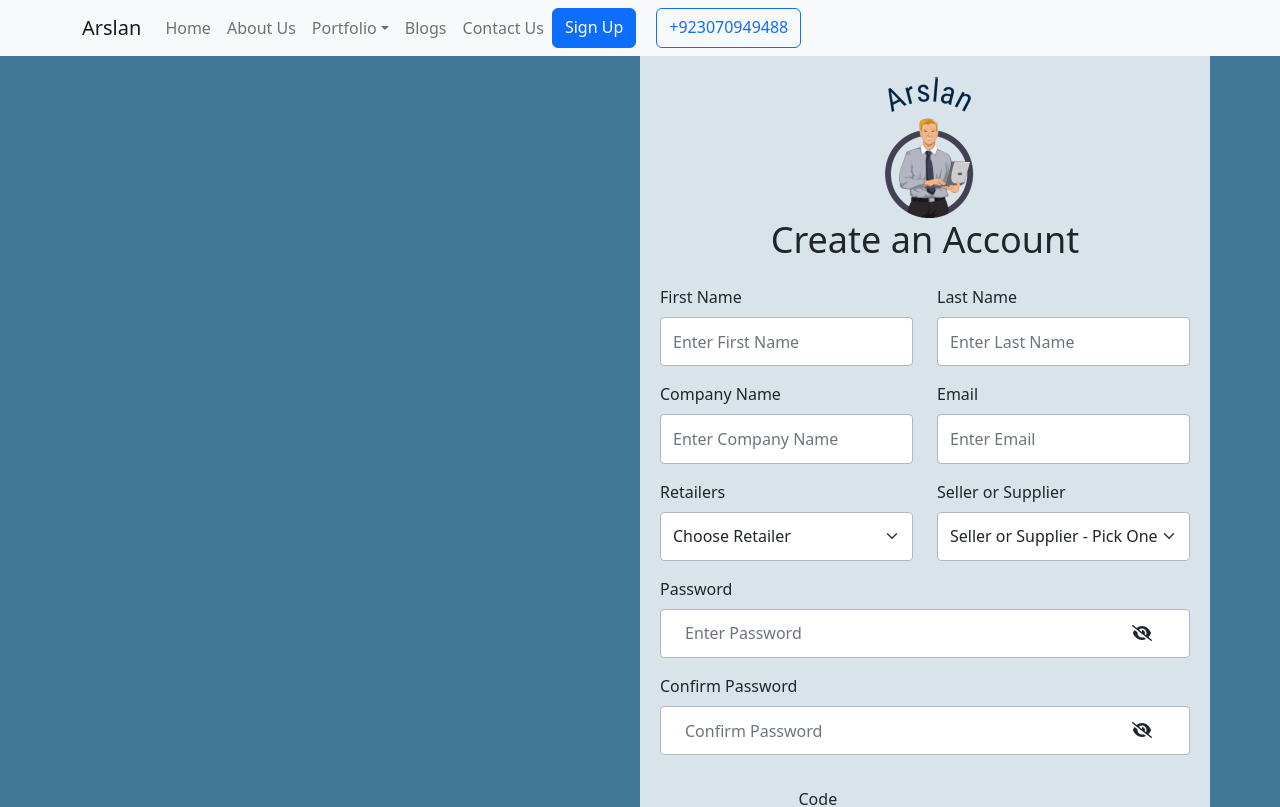
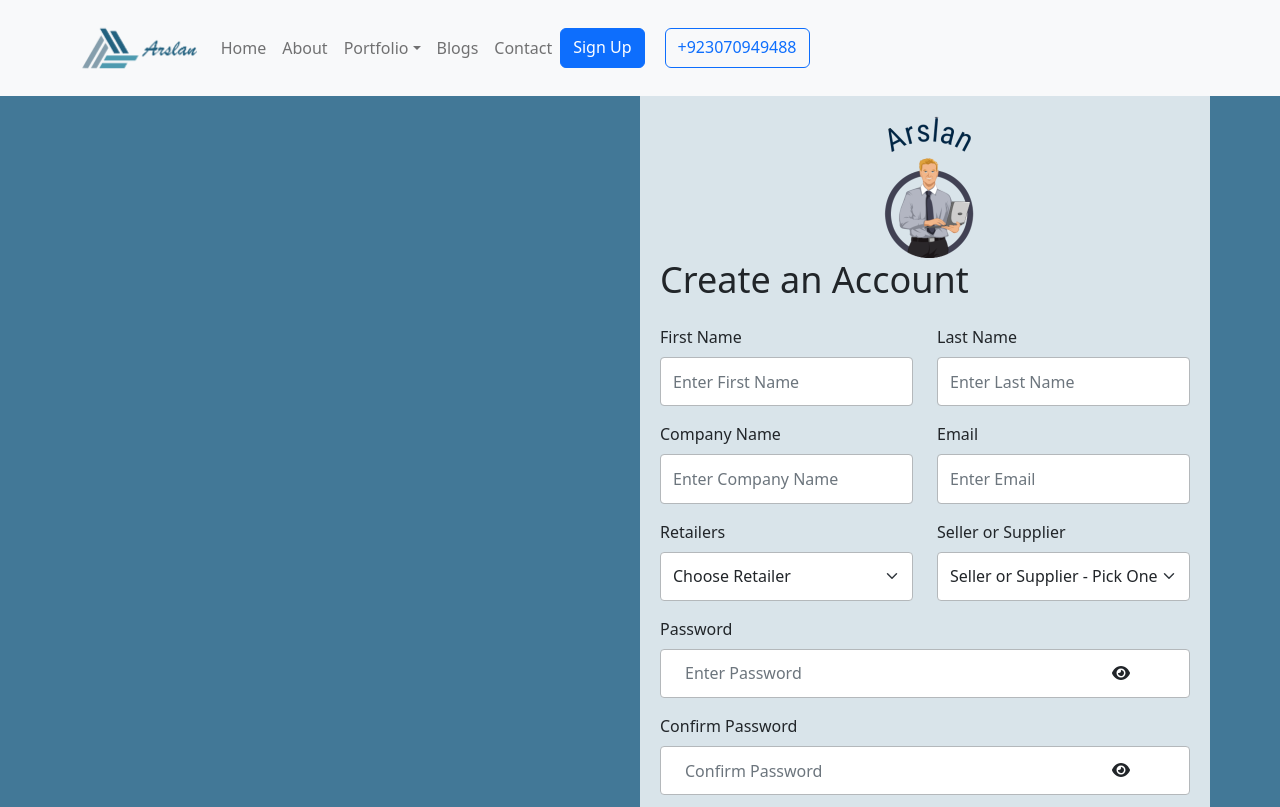
Before and after one commit to ArslanArshad105/react-projects, a React (Create React App) app: page /signup in a window 1280 px wide. Shown: the top 807 px of the page. Built offline with nearby package versions, Linux system fonts and the light colour scheme.

Commit message:
Created Constant File

```diff
--- a/src/App.js
+++ b/src/App.js
@@ -15,18 +15,11 @@ import SignIn from "./Components/SignupPage/SignIn";
 function App() {
   return (
     <>
-      <Navigationbar
-        title="Arslan"
-        aboutus="About Us"
-        blogs="Blogs"
-        contactus="Contact Us"
-        btnnmbrurl="tel: +923070949488"
-        button="+923070949488"
-      />
+      <Navigationbar btnnmbrurl="tel: +923070949488" button="+923070949488" />
       <Routes>
         <Route path="/" element={<Home />}></Route>
-        <Route path="/contact-us/" element={<ContactUs />}></Route>
-        <Route path="/about-us/" element={<AboutUs />}></Route>
+        <Route path="/contact/" element={<ContactUs />}></Route>
+        <Route path="/about/" element={<AboutUs />}></Route>
         <Route path="/blogs/" element={<Blogs />}></Route>
         <Route path="/airbnb/" element={<Airbnb />}></Route>
         <Route path="/todolist/" element={<SaveToLocalStorage />}></Route>
--- a/src/Components/AirbnbPage/Airbnb.js
+++ b/src/Components/AirbnbPage/Airbnb.js
@@ -3,10 +3,11 @@ import { Row, Container, Navbar, Button, Col } from "react-bootstrap";
 import Heroimg from "../AirbnbPage/Heroimg";
 import Card from "../AirbnbPage/Card";
 import Card2 from "../AirbnbPage/Card2";
-import { data } from "../../data";
+import { data } from "../../Services/data";
 import axios from "axios";
 import Spinner from "../LoadingSpinner/Spinner";
 import { Helmet } from "react-helmet";
+import * as Constants from "../../Services/Constants";
 
 const Airbnb = () => {
   const [records, setRecords] = useState([]);
@@ -17,7 +18,7 @@ const Airbnb = () => {
   useEffect(() => {
     setLoading(true);
     axios
-      .get("https://api.escuelajs.co/api/v1/products", {
+      .get(Constants.FAKE_STORE_API, {
         params: {
           offset: pagenumber * 10,
           limit: 10,
--- a/src/Components/Navigationbar.js
+++ b/src/Components/Navigationbar.js
@@ -13,12 +13,18 @@ const Navigationbar = (props) => {
   return (
     <Navbar bg="light" expand="lg" className="stickyNavbar">
       <Container>
-        <Navbar.Brand href="/">{props.title}</Navbar.Brand>
+        <Navbar.Brand href="/" style={{ height: "80px" }}>
+          <img
+            src="../../Media/Arslan_Logo_2-1.png"
+            alt="Logo"
+            style={{ height: "70px" }}
+          />
+        </Navbar.Brand>
         <Navbar.Toggle aria-controls="basic-navbar-nav" />
         <Navbar.Collapse id="basic-navbar-nav">
           <Nav className="me-auto">
             <Nav.Link href="/">Home</Nav.Link>
-            <Nav.Link href="/about-us">About Us</Nav.Link>
+            <Nav.Link href="/about">About</Nav.Link>
             <NavDropdown
               title="Portfolio"
               id="basic-nav-dropdown"
@@ -35,7 +41,7 @@ const Navigationbar = (props) => {
               </NavDropdown.Item>
             </NavDropdown>
             <Nav.Link href="/blogs">Blogs</Nav.Link>
-            <Nav.Link href="/contact-us">{props.contactus}</Nav.Link>
+            <Nav.Link href="/contact">Contact</Nav.Link>
             <Button href="/signup" style={{ marginRight: "20px" }}>
               Sign Up
             </Button>
--- a/src/Components/SignupPage/SignIn.js
+++ b/src/Components/SignupPage/SignIn.js
@@ -126,7 +126,7 @@ const SignIn = () => {
                     <Col xs={1} sm={2} md={2} className="col-icon">
                       <FontAwesomeIcon
                         className="fa-Eye"
-                        icon={showPassword ? faEye : faEyeSlash}
+                        icon={showPassword ? faEyeSlash : faEye}
                         onClick={showHidePassword}
                       />
                     </Col>
--- a/src/Components/SignupPage/SignUp.js
+++ b/src/Components/SignupPage/SignUp.js
@@ -17,6 +17,7 @@ import { useForm } from "react-hook-form";
 import { FontAwesomeIcon } from "@fortawesome/react-fontawesome";
 import { faEye, faEyeSlash } from "@fortawesome/free-solid-svg-icons";
 import axios from "axios";
+import * as Constants from "../../Services/Constants";
 
 const SignUp = () => {
   const [displaytext, setDisplayText] = useState({
@@ -28,28 +29,77 @@ const SignUp = () => {
     handleSubmit,
     watch,
     getValues,
+    reset,
+    setError,
     formState: { errors },
   } = useForm();
-  const onSubmit = (userdata) => {
+  const onSubmit = async (userdata) => {
     // console.log(watch(userdata));
     watch(userdata);
 
     axios({
       method: "POST",
-      mode: "cors",
-      url: "http://localhost:3000/api/v1/user/seller_signup/",
+      url: Constants.BASEURL + "user/seller_signup/",
       headers: {
         "Access-Control-Allow-Origin": "*",
       },
       data: userdata,
     })
       .then(function (response) {
-        console.log(response);
+        // console.log(response);
+
+        reset({
+          first_name: "",
+          last_name: "",
+          brand_name: "",
+          email: "",
+          retailer: "",
+          vendor_type: "",
+          password: "",
+          Confirm_Password: "",
+          Code: "",
+          Terms: false,
+        });
+        setDisplayText(false);
       })
       .catch(function (error) {
+        const errorMessage = error.response.data.email
+          ? "The email is already registered."
+          : error.response.data.detail.includes("RETAILER: Walmart, ID: 21")
+          ? "Choose Walmart Retailer beacuse SELLER is already existed with Target!"
+          : error.response.data.detail.includes("RETAILER: Target, ID: 10")
+          ? "Choose Target Retailer beacuse SELLER is already existed with Walmart!"
+          : error.response.data.detail.includes("vendor type: SEL")
+          ? "Choose Seller, with this Company Name to create user beacuse Company is already existed!"
+          : error.response.data.detail.includes("vendor type: SUP")
+          ? "Choose Supplier, with this Company Name to create user beacuse Company is already existed!"
+          : null;
+
         console.log(error);
+        setError(error.response.data.email ? "email" : "root.serverError", {
+          type: error.response.status,
+          message: errorMessage,
+        });
       });
   };
+
+  // useEffect(() => {
+  //   if (formState.isSubmitSuccessful) {
+  //     reset({
+  //       first_name: "",
+  //       last_name: "",
+  //       brand_name: "",
+  //       email: "",
+  //       retailer: "",
+  //       vendor_type: "",
+  //       password: "",
+  //       Confirm_Password: "",
+  //       Code: "",
+  //       Terms: false,
+  //     });
+  //     setDisplayText(false);
+  //   }
+  // }, [formState, isSubmitSuccessful, reset]);
 
   const showHidePassword = (field) => {
     var temp = { ...displaytext };
@@ -57,15 +107,6 @@ const SignUp = () => {
     else temp.confirmPassword = !temp.confirmPassword;
 
     setDisplayText({ ...temp });
-
-    // setDisplayText({
-    //   password:
-    //     field === "password" ? !displaytext.password : displaytext.password,
-    //   confirmPassword:
-    //     field === "confirmPassword"
-    //       ? !displaytext.confirmPassword
-    //       : displaytext.confirmPassword,
-    // });
   };
 
   return (
@@ -168,7 +209,7 @@ const SignUp = () => {
                           message: "The Maximum Length is reached.",
                         },
                         pattern: {
-                          value: /^[A-Za-z]+$/i,
+                          value: /^[A-Za-z]+ +[A-Za-z]+$/i,
                           message:
                             "Special Characters and Numbers are not allowed.",
                         },
@@ -272,7 +313,7 @@ const SignUp = () => {
                     <Col xs={2} md={2} className="col-icon">
                       <FontAwesomeIcon
                         className="fa-Eye"
-                        icon={displaytext.password ? faEye : faEyeSlash}
+                        icon={displaytext.password ? faEyeSlash : faEye}
                         onClick={(e) => showHidePassword("password")}
                       />
                     </Col>
@@ -305,7 +346,7 @@ const SignUp = () => {
                     <Col xs={2} md={2} className="col-icon">
                       <FontAwesomeIcon
                         className="fa-Eye"
-                        icon={displaytext.confirmPassword ? faEye : faEyeSlash}
+                        icon={displaytext.confirmPassword ? faEyeSlash : faEye}
                         onClick={(e) => showHidePassword("confirmPassword")}
                       />
                     </Col>
@@ -367,14 +408,12 @@ const SignUp = () => {
 
               <Row className="mb-3" style={{ justifyContent: "center" }}>
                 <Col sm={5}>
-                  <Button
-                    className="signup-button"
-                    // onClick={(e) => {
-                    //   handleSubmitButton(e);
-                    // }}
-                    type="submit"
-                    // onClick={reset}
-                  >
+                  {errors.root?.serverError.type === 400 && (
+                    <p className="signup-error">
+                      {errors.root.serverError.message}
+                    </p>
+                  )}
+                  <Button className="signup-button" type="submit">
                     Sign Up
                   </Button>
                 </Col>
--- a/src/Components/ToDoList/DisplayTodosList.js
+++ b/src/Components/ToDoList/DisplayTodosList.js
@@ -5,6 +5,7 @@ import TodosList from "./TodosList";
 import EditTodoTask from "./EditTodoTask";
 import { v4 as uuidv4 } from "uuid";
 import { Helmet } from "react-helmet";
+import "../ToDoList/Todolist.css";
 
 const DisplayTodosList = () => {
   const [todos, setTodos] = useState([]);
@@ -47,11 +48,11 @@ const DisplayTodosList = () => {
 
   return (
     <>
-      <Container className="Main-Container">
+      <Container className="Todo-Main-Container">
         <Helmet>
           <title>Todos List - Arslan's Portfolio</title>
         </Helmet>
-        <Container className="Center-Container">
+        <Container className="Todo-Center-Container">
           <InputTodos AddTodo={AddTodos} />
           {todos.map((todo, index) =>
             todo.isEditing ? (
--- a/src/Components/ToDoList/SaveToLocalStorage.js
+++ b/src/Components/ToDoList/SaveToLocalStorage.js
@@ -73,8 +73,8 @@ const DisplayTodosList = () => {
 
   return (
     <>
-      <Container className="Main-Container">
-        <Container className="Center-Container">
+      <Container className="Todo-Main-Container">
+        <Container className="Todo-Center-Container">
           <InputTodos AddTodo={AddTodos} />
           {todos.map((todo, index) =>
             todo.isEditing ? (
--- a/src/Components/ToDoList/Todolist.css
+++ b/src/Components/ToDoList/Todolist.css
@@ -1,4 +1,4 @@
-.Main-Container{
+.Todo-Main-Container{
     background: #427897;
     display: flex;
     flex-direction: row;
@@ -9,7 +9,7 @@
     min-height: 91vh;
     max-height: auto;
 }
-.Center-Container{
+.Todo-Center-Container{
     margin: 100px;
     background-color: #1A1A40;
     border-radius: 8px;
--- /dev/null
+++ b/src/Services/Constants.js
@@ -0,0 +1,2 @@
+export const FAKE_STORE_API = "https://api.escuelajs.co/api/v1/products";
+export const BASEURL = "http://localhost:3000/api/v1/";
```
Also changed, not shown: src/Services/data.js (renamed from src/data.js).
